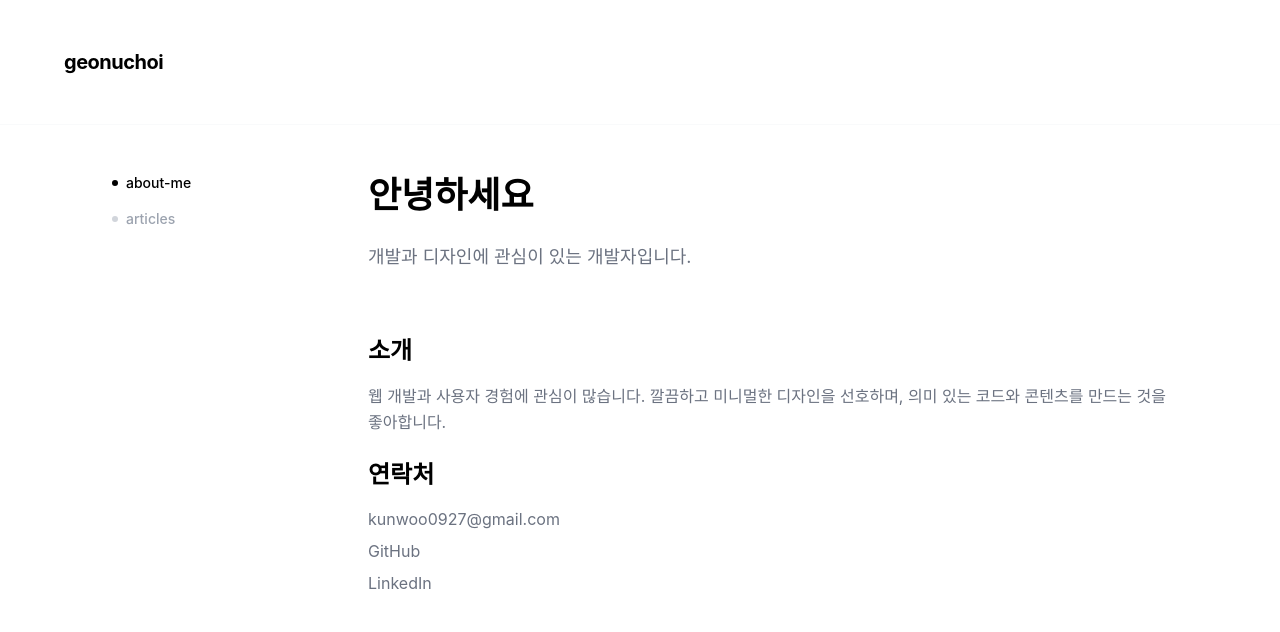
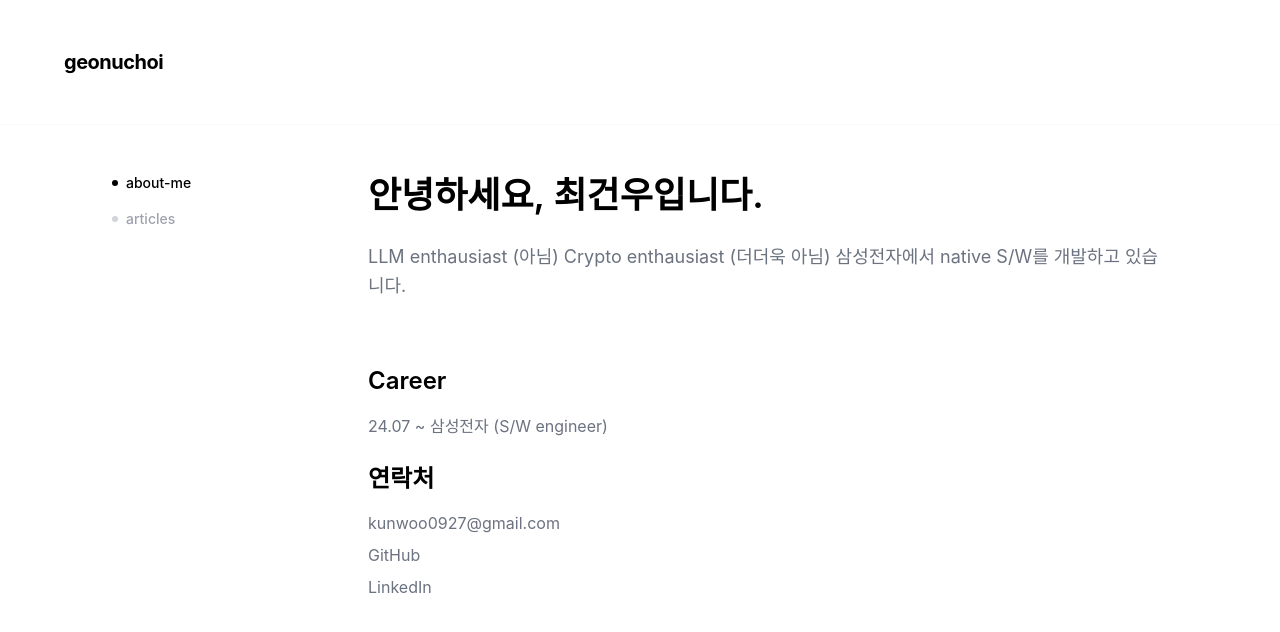
Before and after one commit to Uniaut/uniaut.github.io, a Jekyll site: the page built from index.md, in a window 1280 px wide and 900 px high. Shown: the top 632 px of the window. Built offline with Jekyll 4.4.1, drawn with Linux system fonts in a browser that asks for light colours; nearby versions of some CDN libraries; some web fonts are replaced.

Commit message:
update documents (2)

```diff
--- a/index.md
+++ b/index.md
@@ -6,18 +6,19 @@ title: About Me
 <article>
     <div class="space-y-8">
         <div>
-            <h1 class="text-4xl font-semibold leading-tight mb-6">안녕하세요</h1>
+            <h1 class="text-4xl font-semibold leading-tight mb-6">안녕하세요, 최건우입니다.</h1>
             <p class="text-gray-500 leading-relaxed text-lg">
-                개발과 디자인에 관심이 있는 개발자입니다.
+                LLM enthausiast (아님)
+                Crypto enthausiast (더더욱 아님)
+                삼성전자에서 native S/W를 개발하고 있습니다.
             </p>
         </div>
 
         <div class="space-y-6 pt-8">
             <section>
-                <h2 class="text-2xl font-semibold mb-4">소개</h2>
+                <h2 class="text-2xl font-semibold mb-4">Career</h2>
                 <p class="text-gray-500 leading-relaxed">
-                    웹 개발과 사용자 경험에 관심이 많습니다. 깔끔하고 미니멀한 디자인을 선호하며,
-                    의미 있는 코드와 콘텐츠를 만드는 것을 좋아합니다.
+                    24.07 ~ 삼성전자 (S/W engineer)
                 </p>
             </section>
 
```
